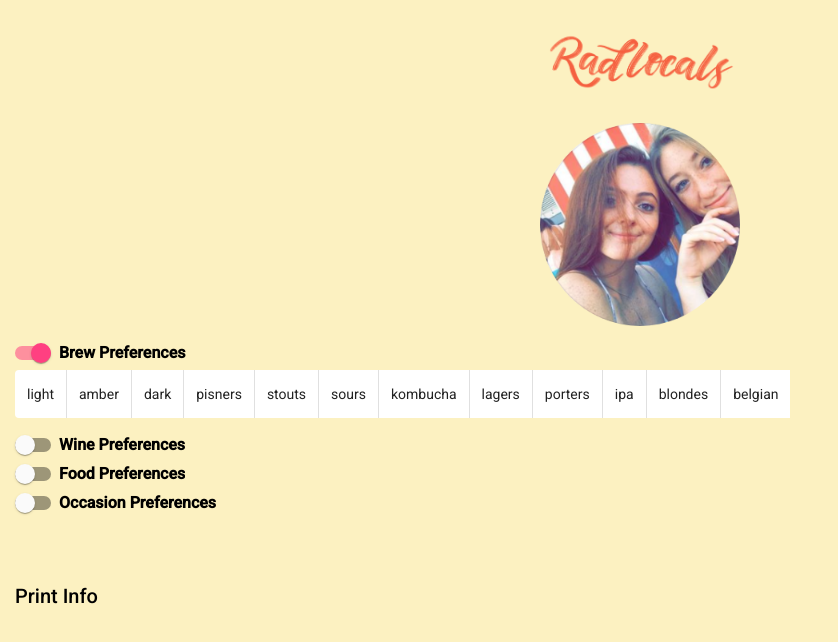
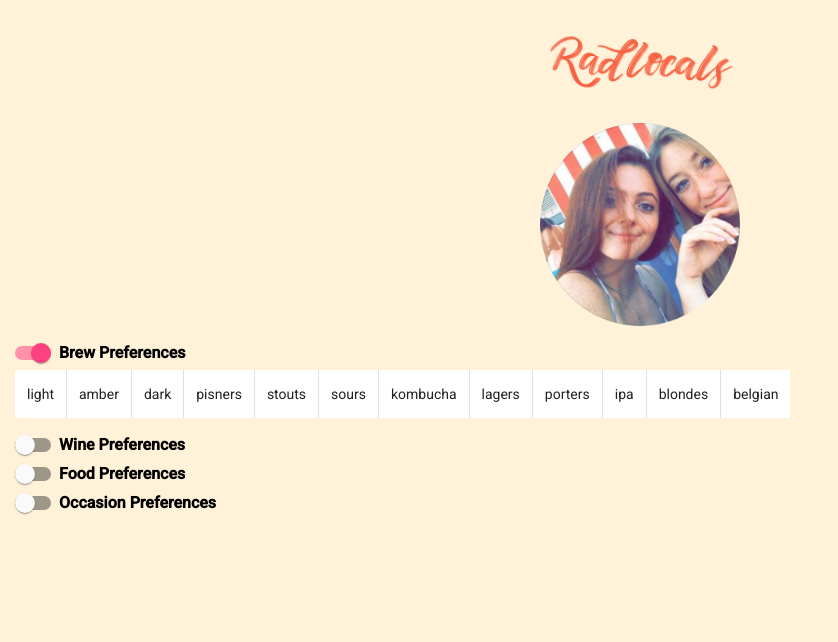
Before and after one commit to DustyBest/RadOnboardDemo, an Angular app: page /profile in a window 1280 px wide. Shown: the top 642 px of the page, without its empty margins (0-838 px from the left). Built offline with nearby package versions, Linux system fonts and the light colour scheme.

Commit message:
tweak to profile logo

```diff
--- a/src/app/profile/profile.component.html
+++ b/src/app/profile/profile.component.html
@@ -1,27 +1,6 @@
 <div class="profile-container">
-    <img src="../../assets/logos/Logo-Full-Color.png">
+    <img src="../../assets/logos/Logo-Full-Color.png" routerLink="../landing">
     <img src="../../assets/image/mock-profile-image.png">
-
-
-    <!-- <div>
-
-      <mat-slide-toggle class="preferenceToggle" [(ngModel)]="brewPrefsChecked"><strong>Brew Preferences</strong></mat-slide-toggle>
-
-      <mat-button-toggle-group class="preferenceGroup" #brewPreferences="matButtonToggleGroup" multiple *ngIf="this.brewPrefsChecked">
-        <mat-button-toggle (change)="this.currentUser.preferences.brewPreferences.push('value pushed')" value="light" checked="{{this.currentUser.preferences.brewPreferences.includes('light')}}">Light</mat-button-toggle>
-        <mat-button-toggle value="amber" checked="{{this.currentUser.preferences.brewPreferences.includes('amber')}}">Amber</mat-button-toggle>
-        <mat-button-toggle value="dark" checked="{{this.currentUser.preferences.brewPreferences.includes('dark')}}">Dark</mat-button-toggle>
-        <mat-button-toggle value="pilsners" checked="{{this.currentUser.preferences.brewPreferences.includes('pilsners')}}">Pilsners</mat-button-toggle>
-        <mat-button-toggle value="stouts" checked="{{this.currentUser.preferences.brewPreferences.includes('stouts')}}">Stouts</mat-button-toggle>
-        <mat-button-toggle value="sours" checked="{{this.currentUser.preferences.brewPreferences.includes('sours')}}">Sours</mat-button-toggle>
-        <mat-button-toggle value="kombucha" checked="{{this.currentUser.preferences.brewPreferences.includes('kombucha')}}">Kombucha</mat-button-toggle>
-        <mat-button-toggle value="lagers" checked="{{this.currentUser.preferences.brewPreferences.includes('lagers')}}">Lagers</mat-button-toggle>
-        <mat-button-toggle value="porters" checked="{{this.currentUser.preferences.brewPreferences.includes('porters')}}">Porters</mat-button-toggle>
-        <mat-button-toggle value="ipa" checked="{{this.currentUser.preferences.brewPreferences.includes('ipa')}}">IPA</mat-button-toggle>
-        <mat-button-toggle value="blondes" checked="{{this.currentUser.preferences.brewPreferences.includes('blondes')}}">Blondes</mat-button-toggle>
-        <mat-button-toggle value="belgian" checked="{{this.currentUser.preferences.brewPreferences.includes('belgiam')}}">Belgian</mat-button-toggle>
-      </mat-button-toggle-group>
-    </div> -->
 
     <div>
       <mat-slide-toggle class="preferenceToggle" [(ngModel)]="brewPrefsChecked"><strong>Brew Preferences</strong></mat-slide-toggle>
@@ -66,6 +45,6 @@
         {{occasion}}</mat-button-toggle>
       </mat-button-toggle-group>
     </div>
-<br><br><br><h2 (click)='this.printUser()'>Print Info</h2>
+<!-- <br><br><br><h2 (click)='this.printUser()'>Print Info</h2> -->
 
 </div>
--- a/src/app/profile/profile.component.scss
+++ b/src/app/profile/profile.component.scss
@@ -1,5 +1,5 @@
 .profile-container {
-    background-color: #fcf1c1;
+    background-color: rgb(255, 242, 217);
     min-height: 100vh;
     display: flex;
     flex-direction: column;
```
